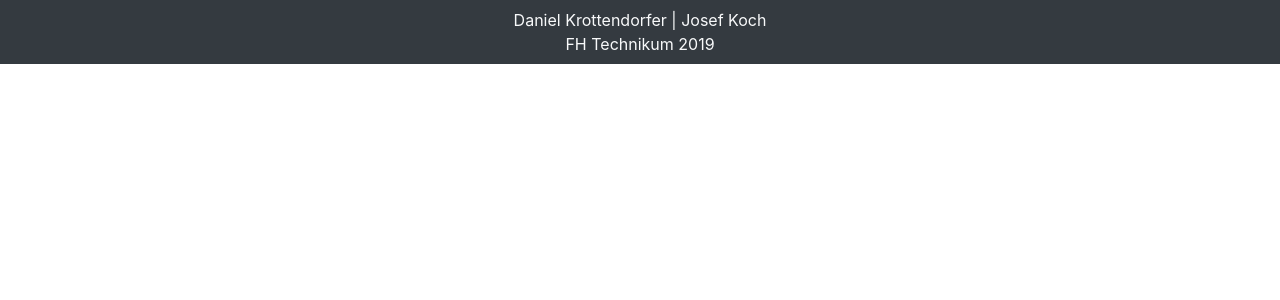
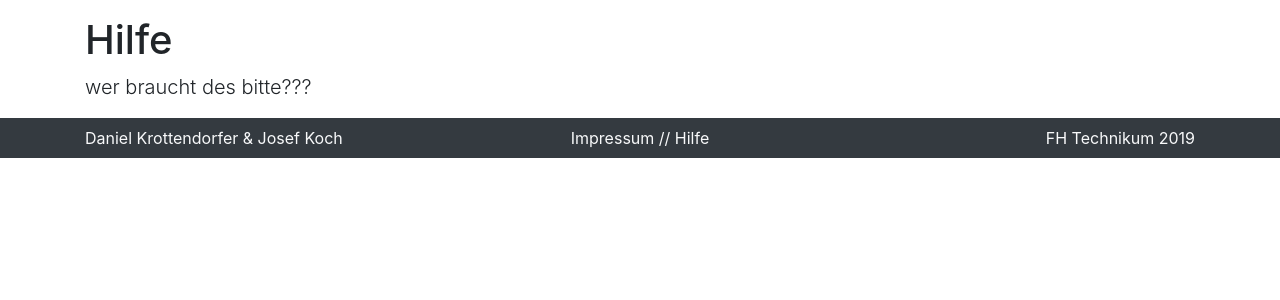
Before and after one commit to PepiJK/BildVerwaltung, a PHP site: page /index.php?url=hilfe in a window 1280 px wide. Shown: the part 59-359 px from the top of the page. Run offline with PHP 8.4, Linux system fonts and the light colour scheme; data that the repository does not hold is empty; some libraries are stand-ins or nearby versions.

Commit message:
small fixes

```diff
--- a/inc/header.php
+++ b/inc/header.php
@@ -24,6 +24,8 @@
 			if(isset($_POST['loginCheck'])) { $loginCheck = true; } else { $loginCheck = false; }
 			$user = new USER($query->username, $query->vorname, $query->nachname, $query->email, $query->password, $query->is_admin);
 			$user->loginUser($loginCheck);
+		} else {
+			$errorMsg = '<ul class="navbar-nav"> <li class="nav-item text-center text-white bg-danger rounded mr-3 p-2">Anmeldung Fehlgeschlagen!</li></ul>';
 		}
 	}
 
@@ -35,12 +37,12 @@
 	}
 
 	// loggedin user
-	else if (isset($_SESSION['loggedin']) && !isset($_SESSION['admin'])) {
+	else if (isset($_SESSION['loggedin']) && !$_SESSION['admin']) {
 		$navigation = (array) $navigationFile->registriert;
 	}
 
 	// admin user
-	else if (isset($_SESSION['loggedin']) && isset($_SESSION['admin'])) {
+	else if (isset($_SESSION['loggedin']) && $_SESSION['admin']) {
 		$navigation = (array) $navigationFile->admin;
 	}
 
@@ -84,7 +86,8 @@
 			</ul>
 
 			<!-- Check if the user is either able to login or to logout-->
-			<?php if ($navigation['login']) { ?>
+			<?php if ($navigation['login']) {
+				if (isset($errorMsg)) echo $errorMsg ?>
 
 			<span data-toggle="dropdown" aria-haspopup="true" aria-expanded="false">
 				<i class="fas fa-sign-in-alt"></i>
--- /dev/null
+++ b/inc/hilfe.php
@@ -0,0 +1,12 @@
+<?php
+
+if ($_GET['url'] == 'hilfe') { ?>
+
+<main>
+	<div class="container mt-3">
+		<h1>Hilfe</h1>
+		<p class="lead">wer braucht des bitte???</p>
+	</div>
+</main>
+
+<?php }
--- /dev/null
+++ b/inc/home.php
@@ -0,0 +1,98 @@
+<?php
+
+if ($_GET['url'] == 'home') { ?>
+
+<main>
+	<div class="container">
+		<div class="text-center mt-3">
+			<h1>BildVerwaltung</h1>
+			<h2>Webtechnologie 2 - Abschlussprojekt</h2>
+			<hr>
+		</div>
+
+		<p class="lead text-center">
+			Zum Abschluss der LV Webtechnologien 2 wird ein Projekt umgesetzt – ein Bildverwaltungstool.
+			Das Projekt wird von den Studenten Daniel Krottendorfer und Josef Koch umgesetzt und bietet folgende Features und Technologien:
+		</p>
+
+		<div class="row mt-4">
+			<div class="col-12 col-lg-6">
+				<h3>Features</h3>
+				<ul class="list-group">
+					<li class="list-group-item">i. Registrationsmöglichkeit für User</li>
+					<li class="list-group-item">ii. Hochladen eigener Bilder</li>
+					<li class="list-group-item">iii. Verwaltung und Darstellung der Bilder</li>
+					<li class="list-group-item">iv. Positionierung der Bilder auf einer Karte</li>
+					<li class="list-group-item">v. Freigabe eigener Bilder für andere User</li>
+					<li class="list-group-item">vi. Tagging (Beschlagwortung) von Bildern</li>
+					<li class="list-group-item">vii. Einfache Formen der Bildbearbeitung</li>
+					<li class="list-group-item">viii. Userverwaltung durch den Administrator</li>
+				</ul>
+
+			</div>
+			<div class="col-12 col-lg-6 mt-3 mt-lg-0">
+				<h3>Technologien</h3>
+				<ul class="list-group">
+					<li class="list-group-item">i. JavaScript & jQuery (AJAX)</li>
+					<li class="list-group-item">ii. PHP & XML bzw. JSON </li>
+					<li class="list-group-item">iii. PHP & OOP </li>
+					<li class="list-group-item">iv. Fileuploads </li>
+					<li class="list-group-item">v. Sessions und Cookies </li>
+				</ul>
+			</div>
+		</div>
+		<hr class="mt-5">
+
+		<h3 class="mt-5 text-center">Team</h3>
+
+		<!-- Daniel Krottendorfer -->
+		<div id="daniel" class="row align-items-center justify-content-sm-center mt-2 py-5 rounded">
+			<div class="col-12 col-sm-3 col-md-4 text-center">
+				<img class="img-fluid rounded-circle mb-2 teampics" src="./res/img/daniel.jpg" alt="Daniel Krottendorfer" />
+			</div>
+			<div class="col-12 col-sm-9 col-md-8 col-lg-5 text-center text-sm-left">
+				<h4 class="">Daniel Krottendorfer</h4>
+				<table class="table">
+					<tr>
+						<td>Username</td>
+						<td>if18b030</td>
+					</tr>
+					<tr>
+						<td>E-Mail</td>
+						<td><a class="text-dark" href="mailto:if18b030@technikum-wien.at">if18b030@technikum-wien.at</a></td>
+					</tr>
+					<tr>
+						<td>Verband / Gruppe</td>
+						<td>2C</td>
+					</tr>
+				</table>
+			</div>
+		</div>
+
+		<!-- Josef Koch -->
+		<div id="josef" class="row align-items-center justify-content-sm-center mt-3 py-5 rounded">
+			<div class="col-12 col-sm-3 col-md-4 text-center order-sm-2">
+				<img class="img-fluid rounded-circle mb-2 teampics" src="./res/img/josef.jpg" alt="Josef Koch" />
+			</div>
+			<div class="col-12 col-sm-9 col-md-8 col-lg-5 text-center text-sm-right order-sm-1">
+				<h4 class="">Josef Koch</h4>
+				<table class="table">
+					<tr>
+						<td>Username</td>
+						<td>if18b061</td>
+					</tr>
+					<tr>
+						<td>E-Mail</td>
+						<td><a class="text-dark" href="mailto:if18b061@technikum-wien.at">if18b061@technikum-wien.at</a></td>
+					</tr>
+					<tr>
+						<td>Verband / Gruppe</td>
+						<td>2C</td>
+					</tr>
+				</table>
+			</div>
+		</div>
+	</div>
+</main>
+
+<?php }
--- /dev/null
+++ b/inc/impressum.php
@@ -0,0 +1,13 @@
+<?php
+
+if ($_GET['url'] == 'impressum') { ?>
+
+<main>
+	<div class="container mt-3">
+		<h1>Impressum</h1>
+
+	</div>
+
+</main>
+
+<?php }
--- a/inc/registrieren.php
+++ b/inc/registrieren.php
@@ -61,4 +61,4 @@ if ($_GET['url'] == 'userregistration') {
 	</div>
 </main>
 
-<?php } ?>
+<?php }
--- a/index.php
+++ b/index.php
@@ -26,7 +26,7 @@
 		<meta charset="UTF-8">
 		<meta name="viewport" content="width=device-width, initial-scale=1.0">
 		<meta http-equiv="X-UA-Compatible" content="ie=edge">
-		<title>Bild Verwaltung</title>
+		<title>BildVerwaltung</title>
 
 		<link rel="stylesheet" href="https://stackpath.bootstrapcdn.com/bootstrap/4.3.1/css/bootstrap.min.css">
 		<link rel="stylesheet" href="https://use.fontawesome.com/releases/v5.8.2/css/all.css">
@@ -34,113 +34,31 @@
 	</head>
 
 	<body>
+		<!-- php include for each section -->
 		<?php
 			include './inc/header.php';
+			include "./inc/home.php";
+			include "./inc/hilfe.php";
+			include "./inc/impressum.php";
 			include './inc/registrieren.php';
+		?>
 
-			if ($_GET['url'] == 'home') { ?>
-
-		<main>
-			<div class="container">
-				<div class="text-center mt-3">
-					<h1>BildVerwaltung</h1>
-					<h2>Webtechnologie 2 - Abschlussprojekt</h2>
-					<hr>
-				</div>
-
-				<p class="lead text-center">
-					Zum Abschluss der LV Webtechnologien 2 wird ein Projekt umgesetzt – ein Bildverwaltungstool.
-					Das Projekt wird von den Studenten Daniel Krottendorfer und Josef Koch umgesetzt und bietet folgende Features und Technologien:
-				</p>
-
-				<div class="row mt-4">
-					<div class="col-12 col-lg-6">
-						<h3>Features</h3>
-						<ul class="list-group">
-							<li class="list-group-item">i. Registrationsmöglichkeit für User</li>
-							<li class="list-group-item">ii. Hochladen eigener Bilder</li>
-							<li class="list-group-item">iii. Verwaltung und Darstellung der Bilder</li>
-							<li class="list-group-item">iv. Positionierung der Bilder auf einer Karte</li>
-							<li class="list-group-item">v. Freigabe eigener Bilder für andere User</li>
-							<li class="list-group-item">vi. Tagging (Beschlagwortung) von Bildern</li>
-							<li class="list-group-item">vii. Einfache Formen der Bildbearbeitung</li>
-							<li class="list-group-item">viii. Userverwaltung durch den Administrator</li>
-						</ul>
-
+		<!-- Footer -->
+		<footer class="bg-dark">
+			<div class="container bg-dark text-center text-light py-2">
+				<div class="row">
+					<div class="col-12 col-md text-center text-md-left">
+						<a class="text-light" href="./index.php?url=home#daniel">Daniel Krottendorfer</a> &
+						<a class="text-light" href="./index.php?url=home#josef">Josef Koch</a>
 					</div>
-					<div class="col-12 col-lg-6 mt-3 mt-lg-0">
-						<h3>Technologien</h3>
-						<ul class="list-group">
-							<li class="list-group-item">i. JavaScript & jQuery (AJAX)</li>
-							<li class="list-group-item">ii. PHP & XML bzw. JSON </li>
-							<li class="list-group-item">iii. PHP & OOP </li>
-							<li class="list-group-item">iv. Fileuploads </li>
-							<li class="list-group-item">v. Sessions und Cookies </li>
-						</ul>
+					<div class="col-12 col-md text-center">
+						<a class="text-light" href="./index.php?url=impressum">Impressum</a> //
+						<a class="text-light" href="./index.php?url=hilfe">Hilfe</a>
+					</div>
+					<div class="col-12 col-md text-center text-md-right">
+						<a class="text-light" target="_blank" href="http://www.technikum-wien.at">FH Technikum</a> 2019
 					</div>
 				</div>
-				<hr class="mt-5">
-
-				<h3 class="mt-5 text-center">Team</h3>
-
-				<!-- Daniel Krottendorfer -->
-				<div id="daniel" class="row align-items-center justify-content-sm-center mt-2 py-5 rounded">
-					<div class="col-12 col-sm-3 col-md-4 text-center">
-						<img class="img-fluid rounded-circle mb-2 teampics" src="./res/img/daniel.jpg" alt="Daniel Krottendorfer" />
-					</div>
-					<div class="col-12 col-sm-9 col-md-8 col-lg-5 text-center text-sm-left">
-						<h4 class="">Daniel Krottendorfer</h4>
-						<table class="table">
-							<tr>
-								<td>Username</td>
-								<td>if18b030</td>
-							</tr>
-							<tr>
-								<td>E-Mail</td>
-								<td><a class="text-dark" href="mailto:if18b030@technikum-wien.at">if18b030@technikum-wien.at</a></td>
-							</tr>
-							<tr>
-								<td>Verband / Gruppe</td>
-								<td>2C</td>
-							</tr>
-						</table>
-					</div>
-				</div>
-
-				<!-- Josef Koch -->
-				<div id="josef" class="row align-items-center justify-content-sm-center mt-3 py-5 rounded">
-					<div class="col-12 col-sm-3 col-md-4 text-center order-sm-2">
-						<img class="img-fluid rounded-circle mb-2 teampics" src="./res/img/josef.jpg" alt="Josef Koch" />
-					</div>
-					<div class="col-12 col-sm-9 col-md-8 col-lg-5 text-center text-sm-right order-sm-1">
-						<h4 class="">Josef Koch</h4>
-						<table class="table">
-							<tr>
-								<td>Username</td>
-								<td>if18b061</td>
-							</tr>
-							<tr>
-								<td>E-Mail</td>
-								<td><a class="text-dark" href="mailto:if18b061@technikum-wien.at">if18b061@technikum-wien.at</a></td>
-							</tr>
-							<tr>
-								<td>Verband / Gruppe</td>
-								<td>2C</td>
-							</tr>
-						</table>
-					</div>
-				</div>
-			</div>
-		</main>
-
-		<?php } ?>
-
-		<!-- Footer -->
-		<footer>
-			<div class="container-fluid bg-dark text-center text-light py-2">
-				<a class="text-light" href="./index.php?url=home#daniel">Daniel Krottendorfer</a> |
-				<a class="text-light" href="./index.php?url=home#josef">Josef Koch</a><br />
-				<a class="text-light" target="_blank" href="http://www.technikum-wien.at">FH Technikum</a> 2019
 			</div>
 		</footer>
 
--- a/model/USER.class.php
+++ b/model/USER.class.php
@@ -55,7 +55,11 @@ class USER {
 		setcookie($this->username, true, time() - 3600);
 		session_unset();
 		session_destroy();
-		header('Location:index.php?link=' . $_GET['url']);
+		if($_GET['url'] == 'userverwaltung' || $_GET['url'] == 'bildverwaltung' || $_GET['url'] == 'userverwaltung') {
+			header('Location:index.php?url=home');
+		} else {
+			header('Location:index.php?url=' . $_GET['url']);
+		}
 	}
 
 }
```
